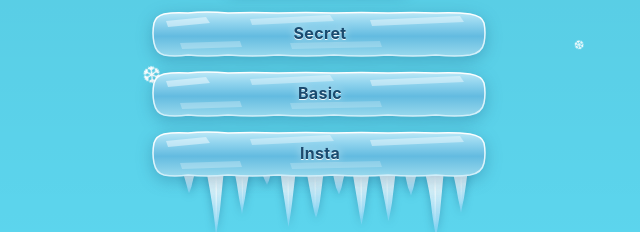
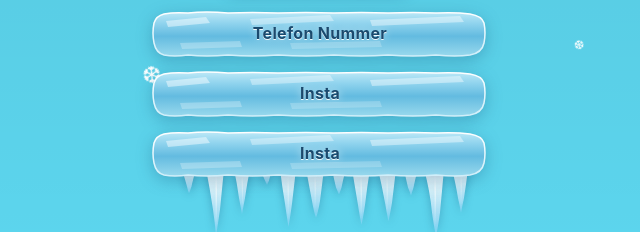
Before and after one commit to dundergralle/SANDRALANDING, a plain HTML site: page links/index.html in a window 1280 px wide. Shown: the part 406-638 px from the top of the page, 320-960 px from the left. Drawn offline with Linux system fonts and the light colour scheme; no server answers.

Commit message:
Update index.html

```diff
--- a/links/index.html
+++ b/links/index.html
@@ -325,7 +325,7 @@ if (path === '/insta') {
   <div class="buttons">
     <!-- Customize button labels and links -->
     <a class="btn btn--featured" href="/link" target="_blank">
-      Secret
+      Telefon Nummer
     </a>
     <a class="btn" href="/insta" target="https://www.instagram.com/Sandrasn0ww">
       <svg class="btn-icon" viewBox="0 0 24 24" xmlns="http://www.w3.org/2000/svg">
@@ -337,7 +337,7 @@ if (path === '/insta') {
         </defs>
         <!-- Instagram: rounded square + circle + dot -->
       </svg>
-      Basic
+      Insta
     </a>
     <div class="btn-icy-wrap">
 <a class="btn" href="https://www.instagram.com/Sandrasn0ww" target="_blank">
```
